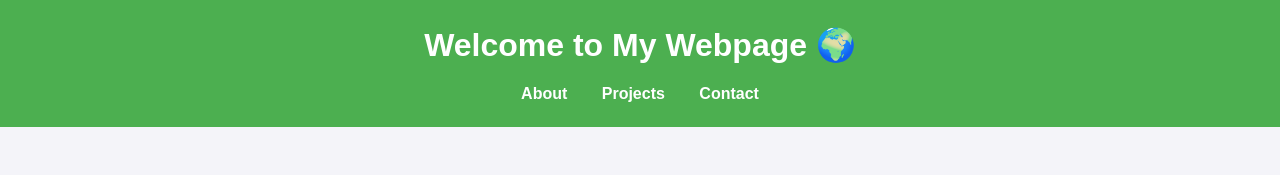
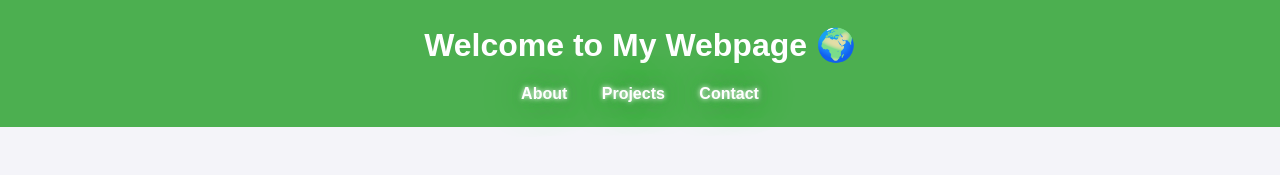
Before and after one commit to vikkystone/myweb, a plain HTML site: page index.html in a window 1280 px wide. Shown: the top 175 px of the page. Drawn offline with Linux system fonts and the light colour scheme.

Commit message:
Update index.html

```diff
--- a/index.html
+++ b/index.html
@@ -9,11 +9,11 @@
 <body>
   <header>
     <h1>Welcome to My Webpage 🌍</h1>
-    <nav>
-      <a href="#about">About</a>
-      <a href="#projects">Projects</a>
-      <a href="#contact">Contact</a>
-    </nav>
+   <nav>
+  <a href="#about" class="glow">About</a>
+  <a href="#projects" class="glow">Projects</a>
+  <a href="#contact" class="glow">Contact</a>
+</nav>
   </header>
 
   <section id="about">
```
